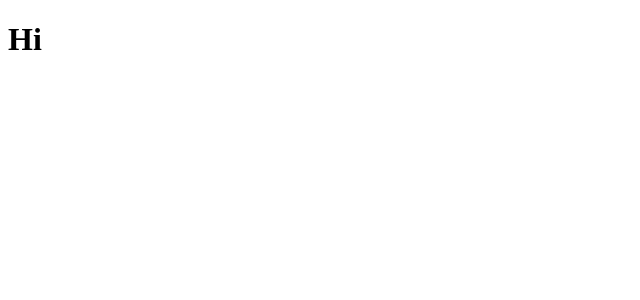
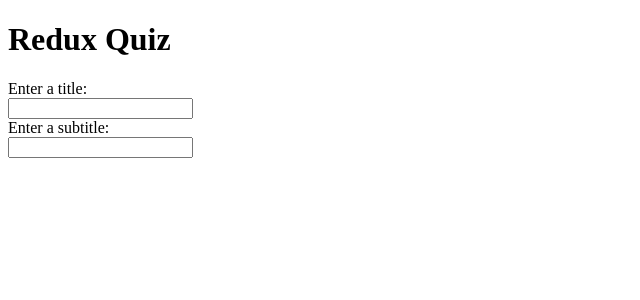
Before and after one commit to alchemy-fullstack-js-winter-2019/redux-quiz, a React app: page / in a window 1280 px wide. Shown: the top 300 px of the page, without its empty margins (0-640 px from the left). Built offline with nearby package versions, Linux system fonts and the light colour scheme.

Commit message:
test input changes update in headings beneath form

```diff
--- a/src/components/app/App.js
+++ b/src/components/app/App.js
@@ -1,5 +1,13 @@
 import React from 'react';
+import TitleSubtitleEditor from '../../containers/inputs/TitleSubtitleEditor';
+import TitleSubtitleDisplay from '../../containers/inputs/TitleSubtitleDisplay';
 
 export default function App() {
-  return <h1>Hi</h1>;
+  return (
+    < >
+      <h1>Redux Quiz</h1>
+      <TitleSubtitleEditor />
+      <TitleSubtitleDisplay />
+    </>
+  );
 }
--- a/src/index.js
+++ b/src/index.js
@@ -2,7 +2,7 @@
 import { render } from 'react-dom';
 import { Provider } from 'react-redux';
 import store from './store';
-import App from './components/app/App'
+import App from './components/app/App';
 
 render(
   <Provider store={store}>
--- a/src/reducers/index.js
+++ /dev/null
@@ -1,6 +0,0 @@
-import { combineReducers } from 'redux';
-import inputs from './inputs';
-
-export default combineReducers({
-  inputs
-});
--- a/src/store.js
+++ b/src/store.js
@@ -1,7 +1,7 @@
 import { createStore } from 'redux';
-import index from './reducers';
+import inputs from './reducers/inputs';
 
 export default createStore(
-  index,
+  inputs,
   window.__REDUX_DEVTOOLS_EXTENSION__ && window.__REDUX_DEVTOOLS_EXTENSION__()
 );
```
